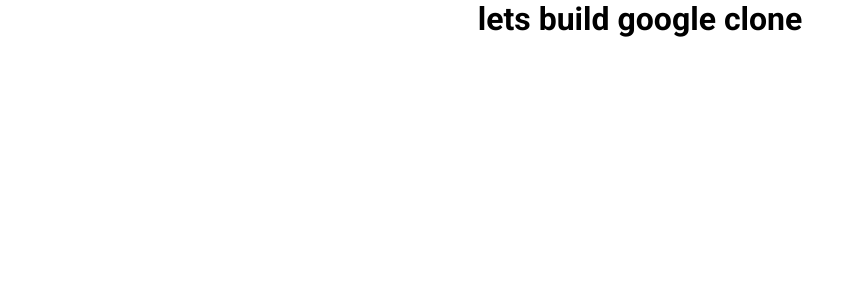
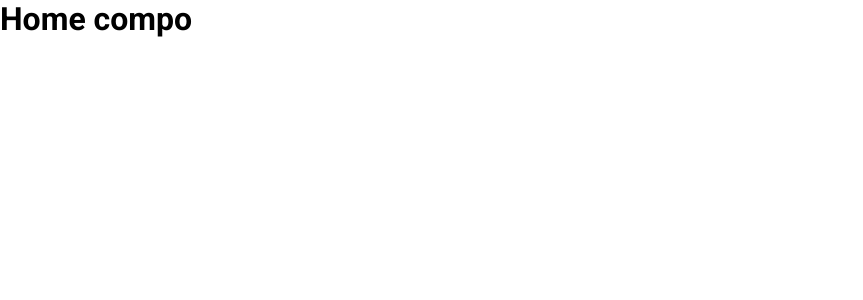
Before and after one commit to makdoom/google-clone, a React (Create React App) app: page / in a window 1280 px wide. Shown: the top 300 px of the page, without its empty margins (0-863 px from the left). Built offline with nearby package versions, Linux system fonts and the light colour scheme.

Commit message:
added home component

```diff
--- a/src/App.js
+++ b/src/App.js
@@ -1,9 +1,13 @@
 import "./App.css";
+import Home from "./pages/Home/Home";
 
 function App() {
   return (
-    <div className="App">
-      <h1>lets build google clone </h1>
+    <div className="app">
+      {/* Home */}
+      <Home />
+
+      {/* Search Page */}
     </div>
   );
 }
--- /dev/null
+++ b/src/pages/Home/Home.js
@@ -0,0 +1,12 @@
+import React from "react";
+import "./home.css";
+
+const Home = () => {
+  return (
+    <div className="home">
+      <h1>Home compo</h1>
+    </div>
+  );
+};
+
+export default Home;
```
Also changed, not shown: src/pages/Home/home.css (added).
